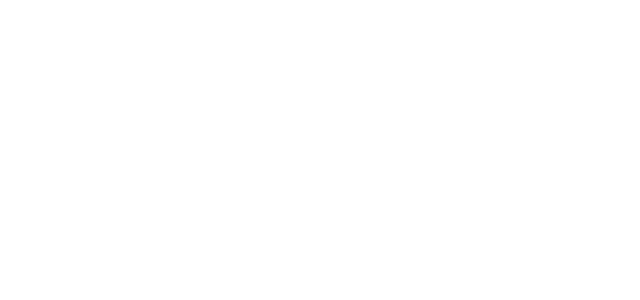
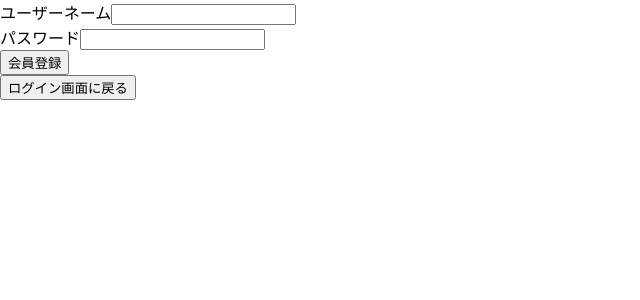
Before and after one commit to otk1-0430/Hackathon_vol.9, a React (Create React App) app in the folder frontend/: page /signup in a window 1280 px wide. Before the commit this address had no page. Shown: the top 300 px of the page, without its empty margins (0-640 px from the left). Built offline with nearby package versions, Linux system fonts and the light colour scheme.

Commit message:
LogIn画面作成/ルーター追加/SignUp画面の修正

```diff
--- a/frontend/src/App.js
+++ b/frontend/src/App.js
@@ -1,5 +1,6 @@
 import React from 'react';
 import { BrowserRouter as Router, Routes, Route } from 'react-router-dom';
+import LogIn from './LogIn';
 import SignUp from './SignUp';
 import Profile from './Profile';
 
@@ -7,9 +8,10 @@ function App() {
   return (
     <Router>
       <Routes>
-        <Route path="/" element={<SignUp />} />
+        <Route path="/" element={<LogIn />} />
+        <Route path="/signup" element={<SignUp />} />
         <Route path="/profile" element={<Profile />} />
-      </Routes>
+       </Routes>
     </Router>
   );
 }
--- /dev/null
+++ b/frontend/src/LogIn.js
@@ -0,0 +1,53 @@
+import React, { useState } from 'react';
+import { useNavigate } from 'react-router-dom';
+
+function LogIn() {
+  const [username, setUsername] = useState('');
+  const [password, setPassword] = useState('');
+  const navigate = useNavigate();
+
+  const handleSubmit = async (e) =>{
+    e.preventDefault();
+
+    const response = await fetch('http://localhost:5000/api/login', {
+      method: 'POST',
+      headers: {
+        'Content-Type': 'application/json',
+      },
+      body: JSON.stringify({ username, password}),
+    });
+
+    if(response.ok){
+        navigate('/profile', { state: { username } });
+    }else{
+        alert('ログインに失敗しました');
+    }
+  };
+
+  return(
+    <div>
+      <form onSubmit={handleSubmit}>
+        <div>
+          <label>ユーザーネーム</label>
+          <input
+            type="text"
+            onChange={(e) => setUsername(e.target.value)}
+            required
+          />
+        </div>
+        <div>
+          <label>パスワード</label>
+            <input
+              type="password"
+              onChange={(e) => setPassword(e.target.value)}
+              required
+            />
+        </div>
+      <button type="submit">ログイン</button>
+      </form>
+      <button onClick={() => navigate('/signup')}>新規登録の方はこちら</button>
+    </div>
+  );
+}
+
+export default LogIn;
--- a/frontend/src/SignUp.js
+++ b/frontend/src/SignUp.js
@@ -10,28 +10,37 @@ function SignUp() {
     //ページの遷移のために絶対にいる
     e.preventDefault();
 
-    // フォームデータをバックエンドに送信
+    //フォームデータをバックエンドに送信
     const response = await fetch('http://localhost:5000/api/register', {
+      //データ送信のためにPOSTメソッド使用　POSTリクエストを送信
       method: 'POST',
+      //リクエストのコンテキストをサーバーに送信
       headers: {
+        //リクエストのコンテンツタイプをjsonに指定
         'Content-Type': 'application/json',
       },
+      //usernameとpasswordを含むオブジェクトをjson文字列に変換する
       body: JSON.stringify({ username, password }),
     });
 
+    //レスポンスが200~299ならtrue
     if (response.ok) {
+      //指定されたパス/profifeにナビゲート(遷移)する
       navigate('/profile', { state: { username } });
     } else {
+      //メッセージを表示
       alert('登録に失敗しました');
     }
   };
 
   return (
+    <div>
       <form onSubmit={handleSubmit}>
         <div>
           <label>ユーザーネーム</label>
           <input
             type="text"
+            //入力内容をusernameのステートにセット
             onChange={(e) => setUsername(e.target.value)}
             required
           />
@@ -39,13 +48,17 @@ function SignUp() {
         <div>
           <label>パスワード</label>
           <input
+            //入力内容を隠す
             type="password"
+            //入力内容をpasswordのステートにセット
             onChange={(e) => setPassword(e.target.value)}
             required
           />
         </div>
         <button type="submit">会員登録</button>
       </form>
+      <button onClick={() => navigate('/')}>ログイン画面に戻る</button>
+    </div>
   );
 }
 
```
Lines whose indentation alone changed are shown as unchanged.
